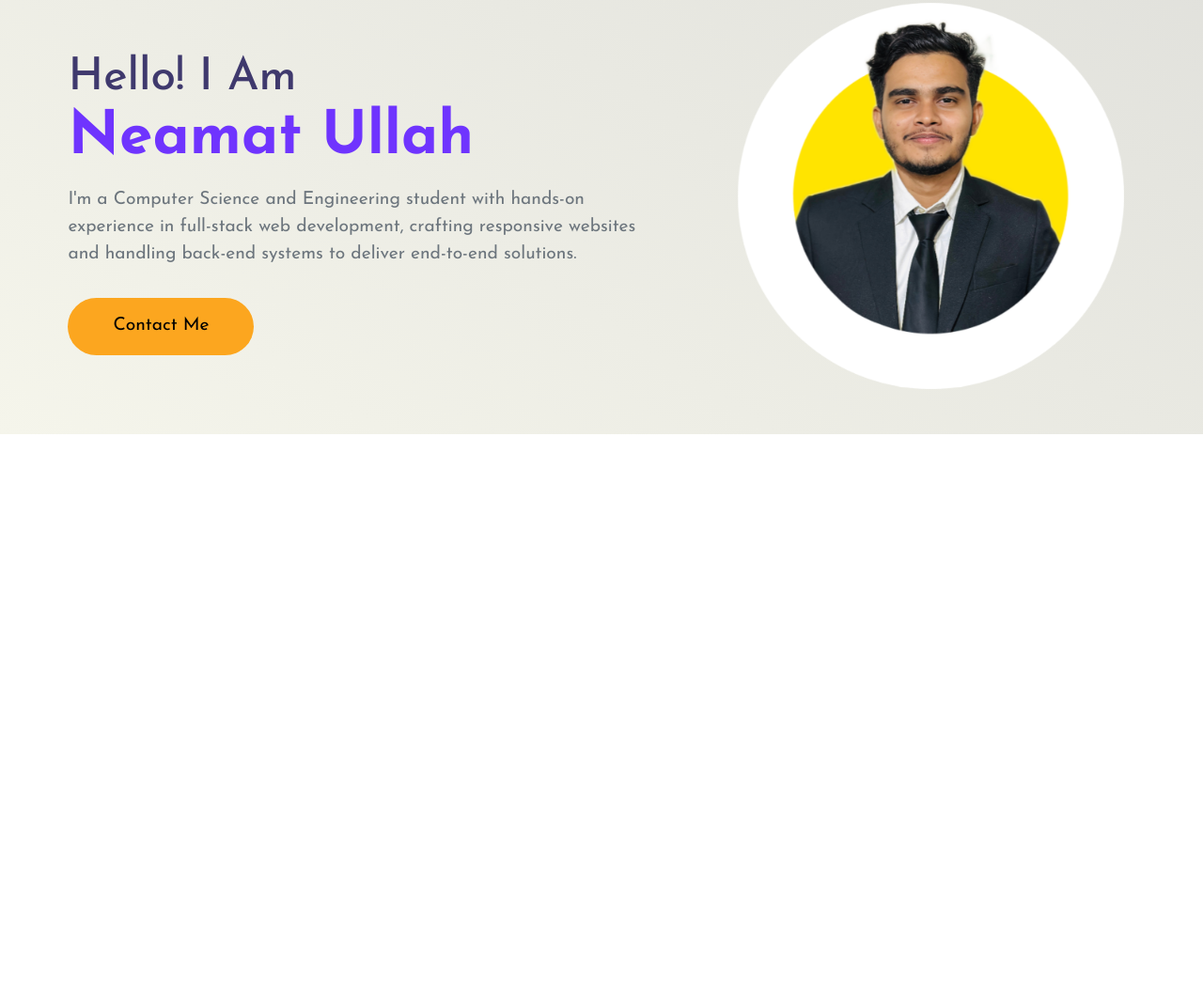
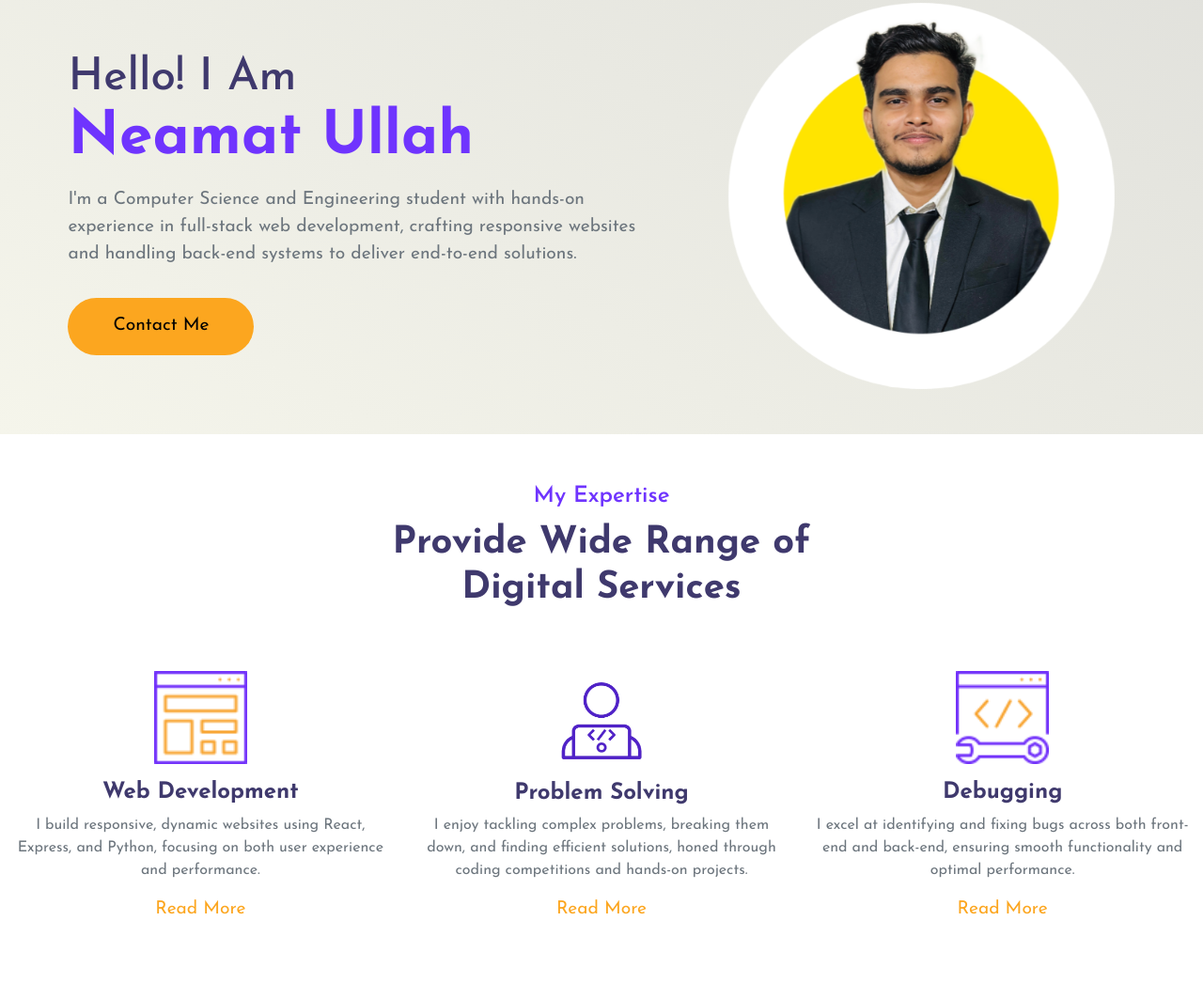
Before and after one commit to neamatullah01/Personal-portfolio, a website: page index.html in a window 1280 px wide. Shown: the part 120-1166 px from the top of the page at 94% size. Before the commit the page ends 800 px from the top, so only its background shows below. Drawn offline with nearby package versions, Linux system fonts and the light colour scheme.

Commit message:
expertise section added

```diff
--- a/CSS/style.css
+++ b/CSS/style.css
@@ -117,3 +117,32 @@ body {
     transform: translateX(0);
   }
 }
+
+/* expertise section starts */
+.heading small {
+  color: #6f34fe;
+  font-size: 1.5rem;
+  font-weight: 600;
+}
+.heading h3 {
+  margin-top: 0.5rem;
+  color: #3f396d;
+  font-size: 2.5rem;
+  font-weight: 700;
+}
+.expertise h4 {
+  color: #3f396d;
+  font-weight: 700;
+}
+.expertise a {
+  text-decoration: none;
+  color: #fca61f;
+}
+.expertise a:hover {
+  color: #6f34fe;
+}
+.expertise .service-card {
+  text-align: center;
+  padding: 15px 15px;
+  border-radius: 0.7rem;
+}
--- a/index.html
+++ b/index.html
@@ -31,15 +31,14 @@
       href="https://cdn.jsdelivr.net/npm/bootstrap-icons@1.10.4/font/bootstrap-icons.css"
     />
 
-    <!-- for adding animation to website we have use AOS library
-    AOS Library css file cdn link -->
+    <!--AOS Library css file cdn link -->
     <link rel="stylesheet" href="https://unpkg.com/aos@next/dist/aos.css" />
 
     <!-- jquery cdn link  -->
     <script src="https://ajax.googleapis.com/ajax/libs/jquery/3.6.4/jquery.min.js"></script>
   </head>
   <body>
-    <!-- navbar starts -->
+    <!-- navbar-->
     <nav
       id="navbar-top"
       class="navbar navbar-expand-lg navbar-light sticky-top border-bottom navbar-custom"
@@ -89,7 +88,7 @@
       </div>
     </nav>
 
-    <!-- home section starts  -->
+    <!-- home section  -->
     <section class="home pt-5 pb-5" id="home">
       <div class="row justify-content-evenly align-middle">
         <!-- here data-aos is used for adding aos animation  -->
@@ -113,5 +112,96 @@
         </div>
       </div>
     </section>
+
+    <!-- expertise section-->
+    <section class="expertise mt-5 pb-5" id="service">
+      <div class="heading text-center">
+        <small>My Expertise</small>
+        <h3>
+          Provide Wide Range of <br />
+          Digital Services
+        </h3>
+      </div>
+      <div
+        class="d-flex flex-row justify-content-around align-items-center mt-5"
+      >
+        <div class="col-md-4 col-10" data-aos="fade-up">
+          <div class="service-card">
+            <div class="img">
+              <img
+                src="images/service-icon2.png"
+                class="w-25 img-fluid img"
+                alt=""
+              />
+            </div>
+            <div class="content mt-3">
+              <h4>Web Development</h4>
+              <p class="text-muted">
+                I build responsive, dynamic websites using React, Express, and
+                Python, focusing on both user experience and performance.
+              </p>
+              <a href="" class="link">Read More</a>
+            </div>
+          </div>
+        </div>
+        <div class="col-10 col-md-4" data-aos="fade-up">
+          <div class="service-card">
+            <div class="img w-full">
+              <img
+                src="images/service-icon1.png"
+                class="w-25 img-fluid img"
+                alt=""
+              />
+            </div>
+            <div class="content mt-3">
+              <h4>Problem Solving</h4>
+              <p class="text-muted">
+                I enjoy tackling complex problems, breaking them down, and
+                finding efficient solutions, honed through coding competitions
+                and hands-on projects.
+              </p>
+              <a href="" class="link">Read More</a>
+            </div>
+          </div>
+        </div>
+        <div class="col-md-4 col-10" data-aos="fade-up">
+          <div class="service-card">
+            <div class="img">
+              <img
+                src="images/service-icon3.png"
+                class="w-25 img-fluid img"
+                alt=""
+              />
+            </div>
+            <div class="content mt-3">
+              <h4>Debugging</h4>
+              <p class="text-muted">
+                I excel at identifying and fixing bugs across both front-end and
+                back-end, ensuring smooth functionality and optimal performance.
+              </p>
+              <a href="" class="link">Read More</a>
+            </div>
+          </div>
+        </div>
+      </div>
+    </section>
+    <!-- bootstrap javascript cdn link  -->
+    <script
+      src="https://cdn.jsdelivr.net/npm/bootstrap@5.2.3/dist/js/bootstrap.bundle.min.js"
+      integrity="sha384-kenU1KFdBIe4zVF0s0G1M5b4hcpxyD9F7jL+jjXkk+Q2h455rYXK/7HAuoJl+0I4"
+      crossorigin="anonymous"
+    ></script>
+
+    <!-- AOS library javascript link  -->
+    <script src="https://unpkg.com/aos@next/dist/aos.js"></script>
+    <script>
+      // initializing AOS library
+      AOS.init({
+        duration: 1000,
+        offset: 50,
+      });
+    </script>
+    <!-- custom js file linking -->
+    <script src="js/script.js"></script>
   </body>
 </html>
```
Also changed, not shown: images/service-icon1.png (added), images/service-icon2.png (added), images/service-icon3.png (added).
